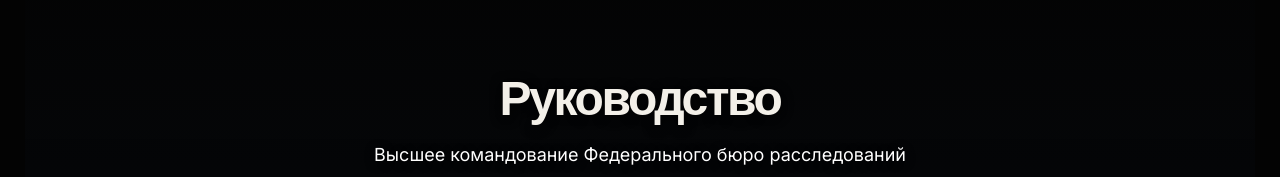
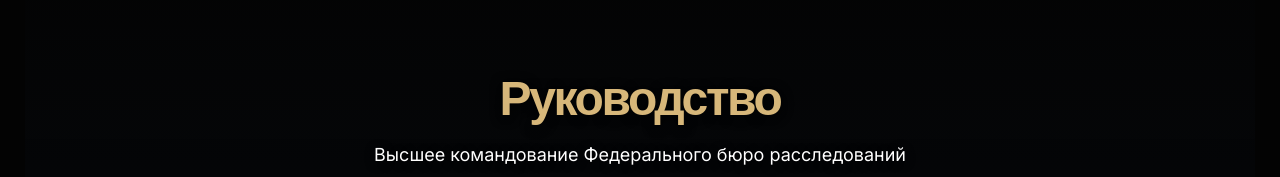
Before and after one commit to kofflay/majestic-web, a Next.js app: page /start in a window 1280 px wide. Shown: the part 847-1024 px from the top of the page. Built offline with nearby package versions, Linux system fonts and the light colour scheme; no server answers.

Commit message:
Fix gold leadership heading on start page

```diff
--- a/styles/globals.css
+++ b/styles/globals.css
@@ -2551,7 +2551,7 @@ tbody tr:hover { background: rgba(197,163,106,.07); }
   margin:0;
   padding:0;
   font-weight:700;
-  color:#f3f0e9!important;
+  color:#d7b77a!important;
   text-shadow:0 2px 12px rgba(0,0,0,.9);
   line-height:1.2;
 }
```
